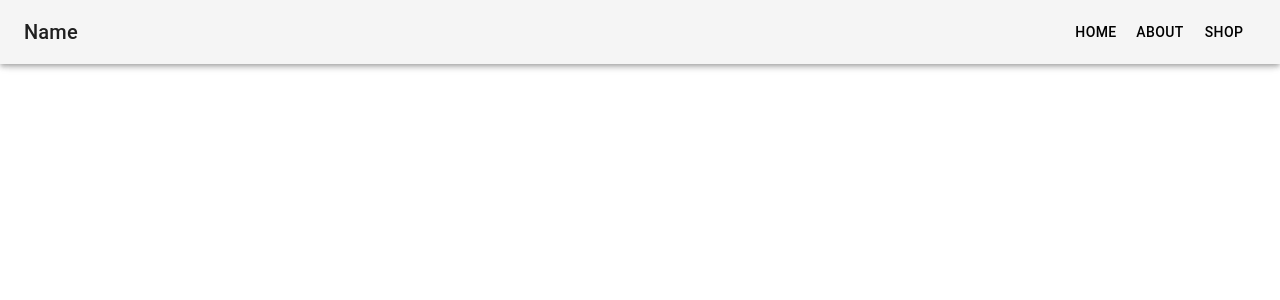
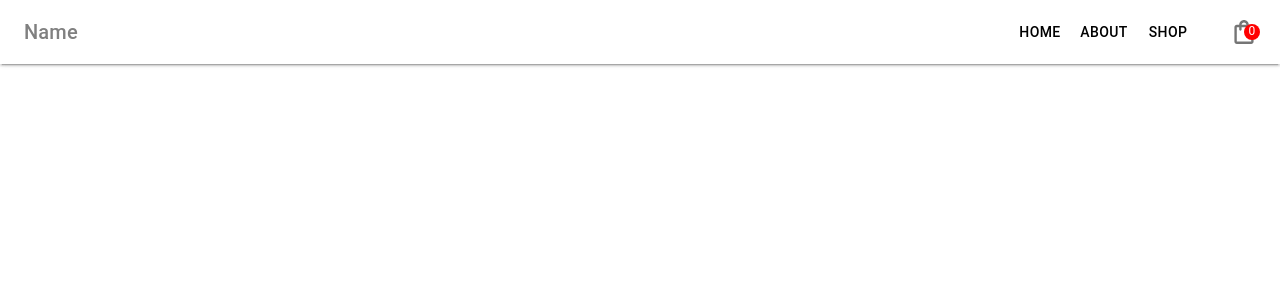
Before and after one commit to rachalSmith/shopping-cart-react-typescript, a React (Create React App) app: page / in a window 1280 px wide. Shown: the top 300 px of the page. Built offline with nearby package versions, Linux system fonts and the light colour scheme.

Commit message:
shopping icon to nav, update to nav item positioning

```diff
--- a/src/App.tsx
+++ b/src/App.tsx
@@ -4,7 +4,7 @@ import { Routes, Route } from "react-router-dom";
 import Home from "./pages/Home";
 import Shop from "./pages/Shop";
 import About from "./pages/About";
-import NavBar from "./components/NavBar";
+import NavBar from "./components/nav/NavBar";
 
 function App() {
   return (
--- /dev/null
+++ b/src/components/nav/NavBar.tsx
@@ -0,0 +1,164 @@
+import { useState } from "react";
+
+import { NavLink } from "react-router-dom";
+
+import AppBar from "@mui/material/AppBar";
+import Box from "@mui/material/Box";
+import Divider from "@mui/material/Divider";
+import Drawer from "@mui/material/Drawer";
+import IconButton from "@mui/material/IconButton";
+import List from "@mui/material/List";
+import ListItem from "@mui/material/ListItem";
+import ListItemButton from "@mui/material/ListItemButton";
+import ListItemText from "@mui/material/ListItemText";
+import Toolbar from "@mui/material/Toolbar";
+import Typography from "@mui/material/Typography";
+import Button from "@mui/material/Button";
+
+import ShoppingBagOutlinedIcon from "@mui/icons-material/ShoppingBagOutlined";
+import MenuIcon from "@mui/icons-material/Menu";
+
+const drawerWidth = 240;
+const title = "Name";
+const navItems = [
+  { title: "Home", link: "/" },
+  { title: "About", link: "/about" },
+  { title: "Shop", link: "/shop" },
+];
+
+interface IMobileDrawerProps {
+  setIsMobileDrawerOpen: (value: boolean) => void;
+}
+
+const MobileDrawer = ({ setIsMobileDrawerOpen }: IMobileDrawerProps) => {
+  return (
+    <Box
+      onClick={(prev) => setIsMobileDrawerOpen(!prev)}
+      sx={{ textAlign: "center" }}
+    >
+      <Typography variant='h6' sx={{ my: 1.5 }}>
+        {title}
+      </Typography>
+      <Divider />
+      <List>
+        {navItems.map((item) => (
+          <ListItem key={item.title} disablePadding>
+            <ListItemButton
+              sx={{ textAlign: "center" }}
+              component={NavLink}
+              to={item.link}
+            >
+              <ListItemText primary={item.title} />
+            </ListItemButton>
+          </ListItem>
+        ))}
+      </List>
+    </Box>
+  );
+};
+
+const NavBar = () => {
+  const [isMobileDrawerOpen, setIsMobileDrawerOpen] = useState<boolean>(false);
+
+  return (
+    <Box sx={{ display: "flex" }}>
+      <AppBar
+        component='nav'
+        elevation={2}
+        sx={{
+          background: "white",
+          flexDirection: "row",
+          justifyContent: "space-between",
+        }}
+      >
+        <Toolbar
+          sx={{
+            width: "100%",
+            justifyContent: "space-between",
+          }}
+        >
+          <IconButton
+            aria-label='open drawer'
+            edge='start'
+            onClick={() => setIsMobileDrawerOpen((prev) => !prev)}
+            sx={{ mr: 2, display: { sm: "none" } }}
+          >
+            <MenuIcon />
+          </IconButton>
+          <Typography
+            variant='h6'
+            component='div'
+            sx={{ color: "gray", display: { xs: "none", sm: "block" } }}
+          >
+            {title}
+          </Typography>
+
+          <Box
+            sx={{
+              display: { xs: "none", sm: "block" },
+            }}
+          >
+            {navItems.map((item) => (
+              <Button
+                key={item.title}
+                sx={{ color: "#000" }}
+                component={NavLink}
+                to={item.link}
+              >
+                {item.title}
+              </Button>
+            ))}
+          </Box>
+        </Toolbar>
+        <IconButton
+          aria-label='go to shopping cart'
+          component='label'
+          sx={{ position: "relative", mr: 2 }}
+        >
+          <ShoppingBagOutlinedIcon sx={{ transform: "scale(1.2)" }} />
+          <Typography
+            sx={{
+              background: "red",
+              position: "absolute",
+              color: "#fff",
+              top: "1.5rem",
+              left: "1.25rem",
+              borderRadius: "50%",
+              width: "1rem",
+              height: "1rem",
+              display: "flex",
+              justifyContent: "center",
+              alignItems: "center",
+            }}
+            variant='caption'
+          >
+            0
+          </Typography>
+        </IconButton>
+      </AppBar>
+      <Box component='nav'>
+        <Drawer
+          variant='temporary'
+          open={isMobileDrawerOpen}
+          onClose={() => setIsMobileDrawerOpen((prev) => !prev)}
+          ModalProps={{
+            keepMounted: true,
+          }}
+          sx={{
+            display: { xs: "block", sm: "none" },
+            "& .MuiDrawer-paper": {
+              boxSizing: "border-box",
+              width: drawerWidth,
+            },
+          }}
+        >
+          <MobileDrawer
+            setIsMobileDrawerOpen={() => setIsMobileDrawerOpen((prev) => !prev)}
+          />
+        </Drawer>
+      </Box>
+    </Box>
+  );
+};
+
+export default NavBar;
```
